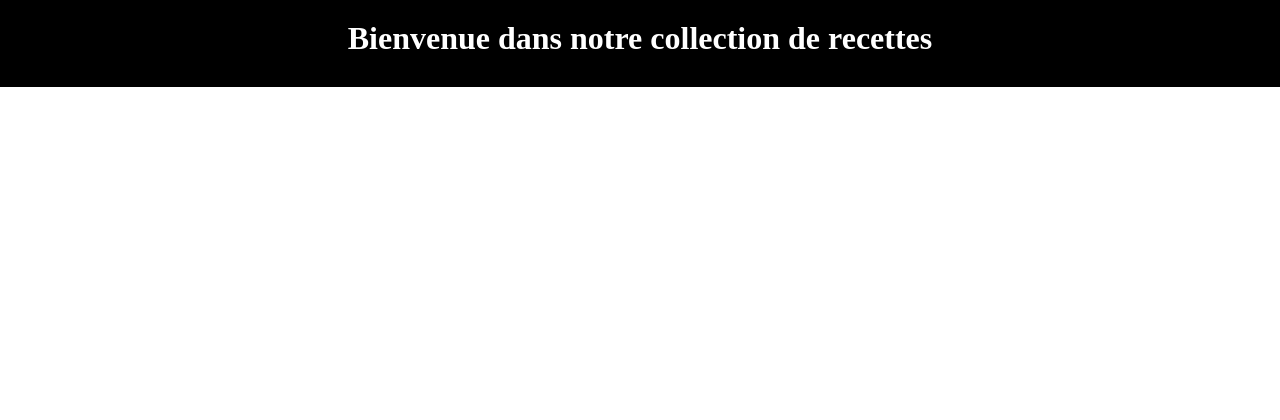
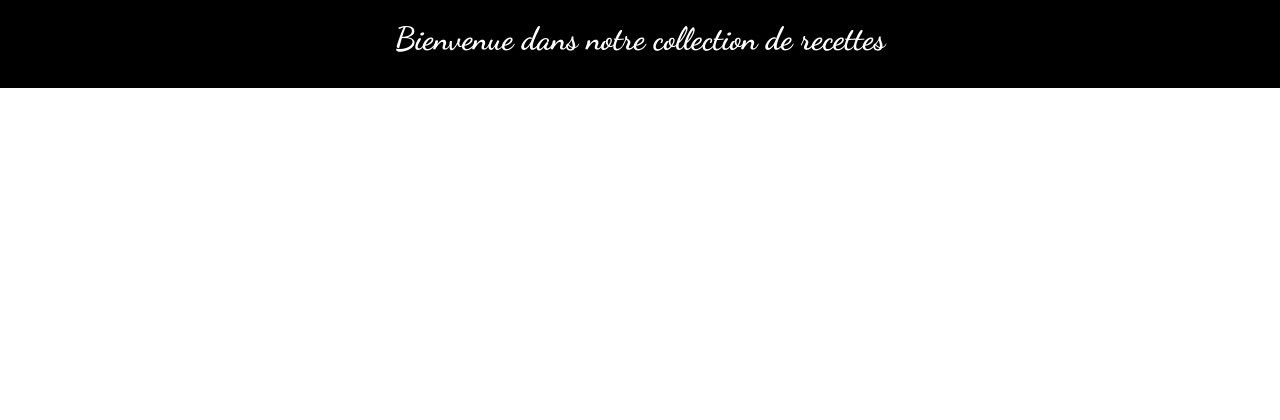
Before and after one commit to stiles667/cuisine, a PHP site: page / in a window 1280 px wide. Shown: the top 420 px of the page. Run offline with PHP 8.4, Linux system fonts and the light colour scheme; data that the repository does not hold is empty.

Commit message:
Update index.css

```diff
--- a/src/index.css
+++ b/src/index.css
@@ -1,3 +1,9 @@
+
+@import url('https://fonts.googleapis.com/css2?family=Bebas+Neue&family=Dancing+Script:wght@700&family=PT+Serif:ital,wght@1,700&display=swap');
+
+
+
+
 /* Reset des marges et paddings */
 body, h1, h2, p, ul, li {
     margin: 0;
@@ -14,6 +20,9 @@ header {
     background-position: center center;
     background-repeat: no-repeat;
     background-attachment: fixed;
+    font-family: 'Bebas Neue', sans-serif;
+    font-family: 'PT Serif', serif;
+    font-family: 'Dancing Script', 'cursive';
 }
 
 header h1 {
```
